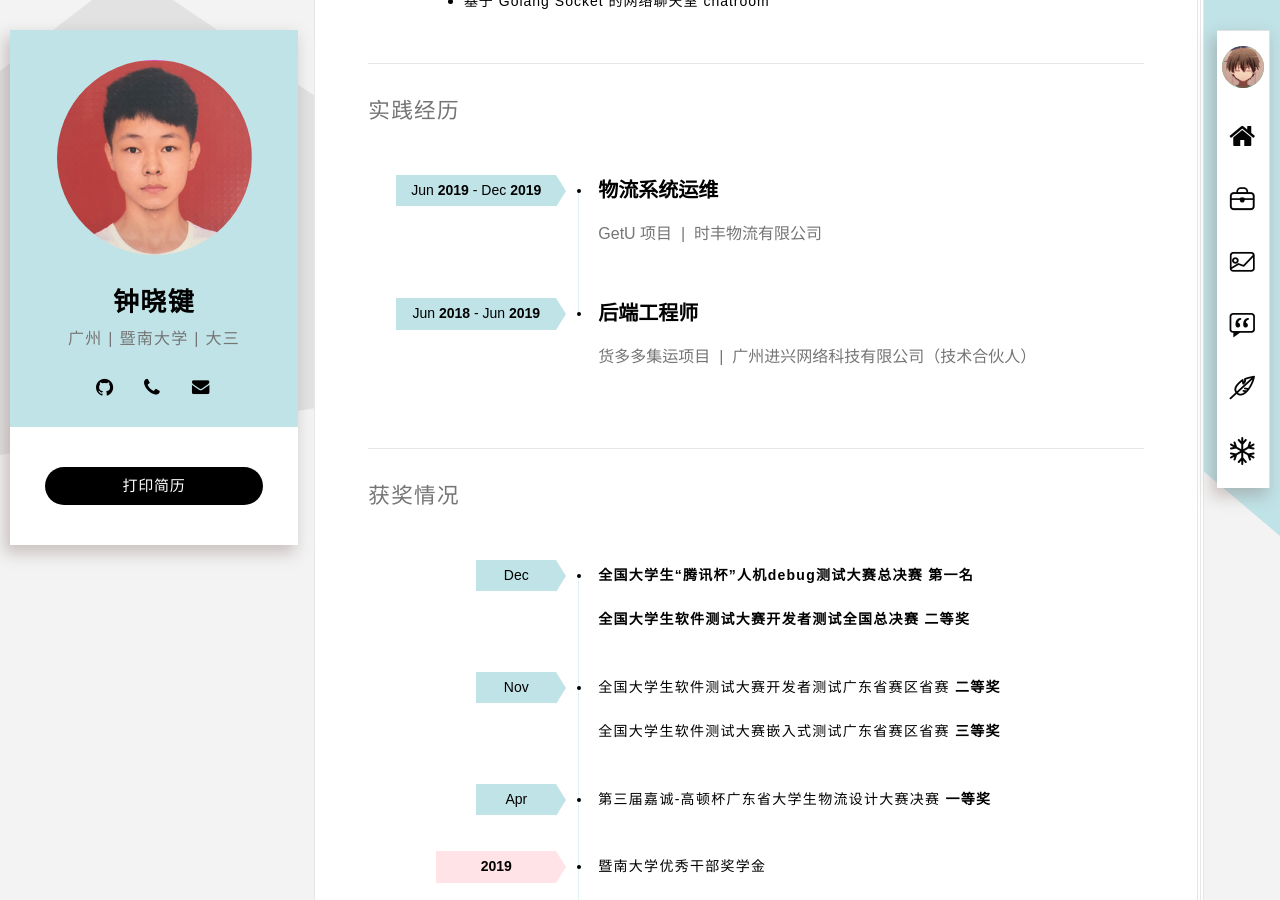
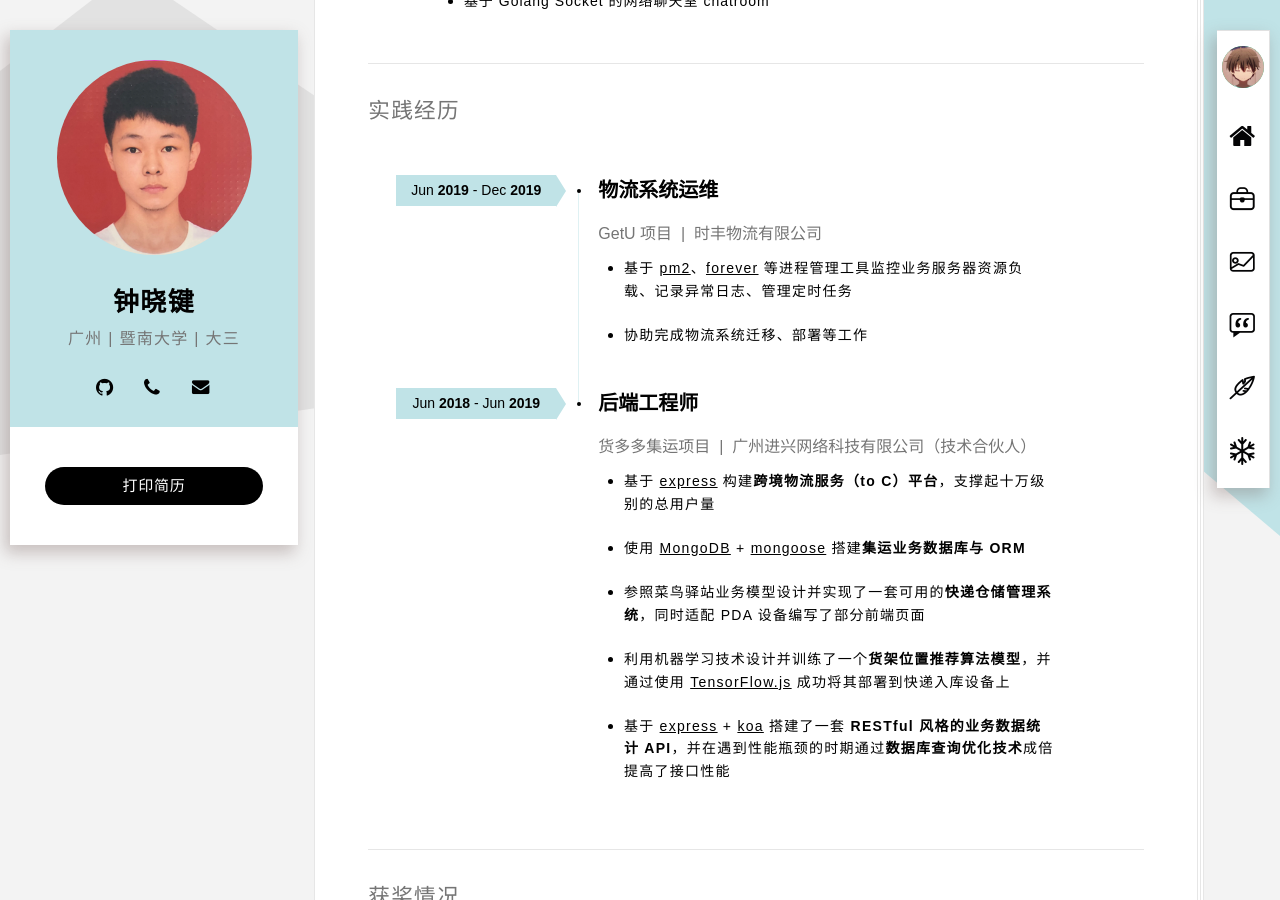
Before and after one commit to xiaojianzhong/xiaojianzhong.github.io, a Jekyll site: the page built from index.html, in a window 1280 px wide and 900 px high, scrolled down 1636 px. Built offline with Jekyll 4.4.1, drawn with Linux system fonts in a browser that asks for light colours; some web fonts are replaced.

Commit message:
feat(platform-browser): add details to the education section

```diff
--- a/_includes/experience.html
+++ b/_includes/experience.html
@@ -15,6 +15,21 @@
           <span class="education-company"
             >GetU 项目&nbsp;&nbsp;|&nbsp;&nbsp;时丰物流有限公司</span
           >
+          <ul>
+            <li>
+              <p>
+                基于
+                <a href="https://github.com/Unitech/pm2">pm2</a>、<a
+                  href="https://github.com/foreversd/forever"
+                  >forever</a
+                >
+                等进程管理工具监控业务服务器资源负载、记录异常日志、管理定时任务
+              </p>
+            </li>
+            <li>
+              <p>协助完成物流系统迁移、部署等工作</p>
+            </li>
+          </ul>
         </div>
 
         <div class="education-box">
@@ -28,6 +43,47 @@
           <span class="education-company"
             >货多多集运项目&nbsp;&nbsp;|&nbsp;&nbsp;广州进兴网络科技有限公司（技术合伙人）</span
           >
+          <ul>
+            <li>
+              <p>
+                基于
+                <a href="https://github.com/expressjs/express">express</a>
+                构建<strong>跨境物流服务（to C）平台</strong
+                >，支撑起十万级别的总用户量
+              </p>
+            </li>
+            <li>
+              <p>
+                使用
+                <a href="https://github.com/mongodb/mongo">MongoDB</a>
+                +
+                <a href="https://github.com/Automattic/mongoose">mongoose</a>
+                搭建<strong>集运业务数据库与 ORM</strong>
+              </p>
+            </li>
+            <li>
+              <p>
+                参照菜鸟驿站业务模型设计并实现了一套可用的<strong>快递仓储管理系统</strong>，同时适配
+                PDA 设备编写了部分前端页面
+              </p>
+            </li>
+            <li>
+              <p>
+                利用机器学习技术设计并训练了一个<strong>货架位置推荐算法模型</strong>，并通过使用
+                <a href="https://www.tensorflow.org/js">TensorFlow.js</a>
+                成功将其部署到快递入库设备上
+              </p>
+            </li>
+            <li>
+              <p>
+                基于
+                <a href="https://github.com/expressjs/express">express</a> +
+                <a href="https://github.com/koajs/koa">koa</a> 搭建了一套
+                <strong>RESTful 风格的业务数据统计 API</strong
+                >，并在遇到性能瓶颈的时期通过<strong>数据库查询优化技术</strong>成倍提高了接口性能
+              </p>
+            </li>
+          </ul>
         </div>
       </div>
     </div>
```
